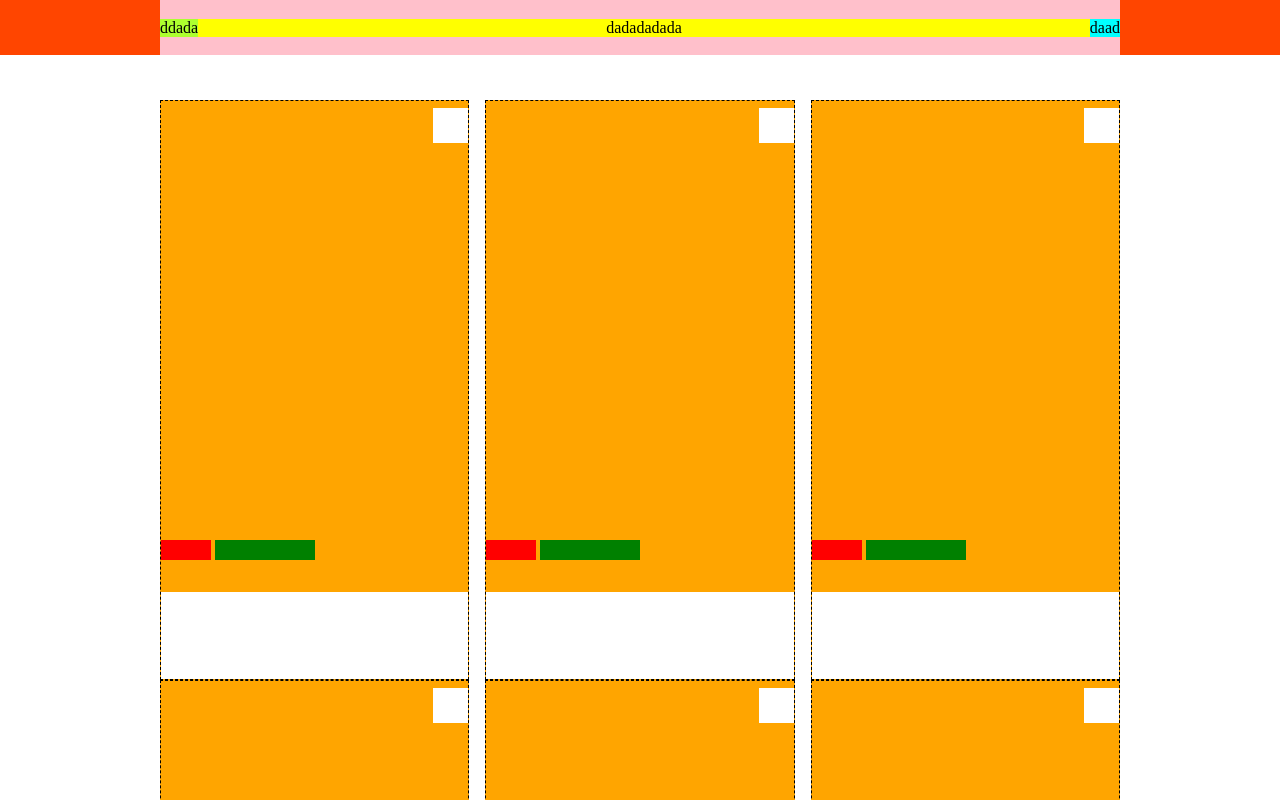
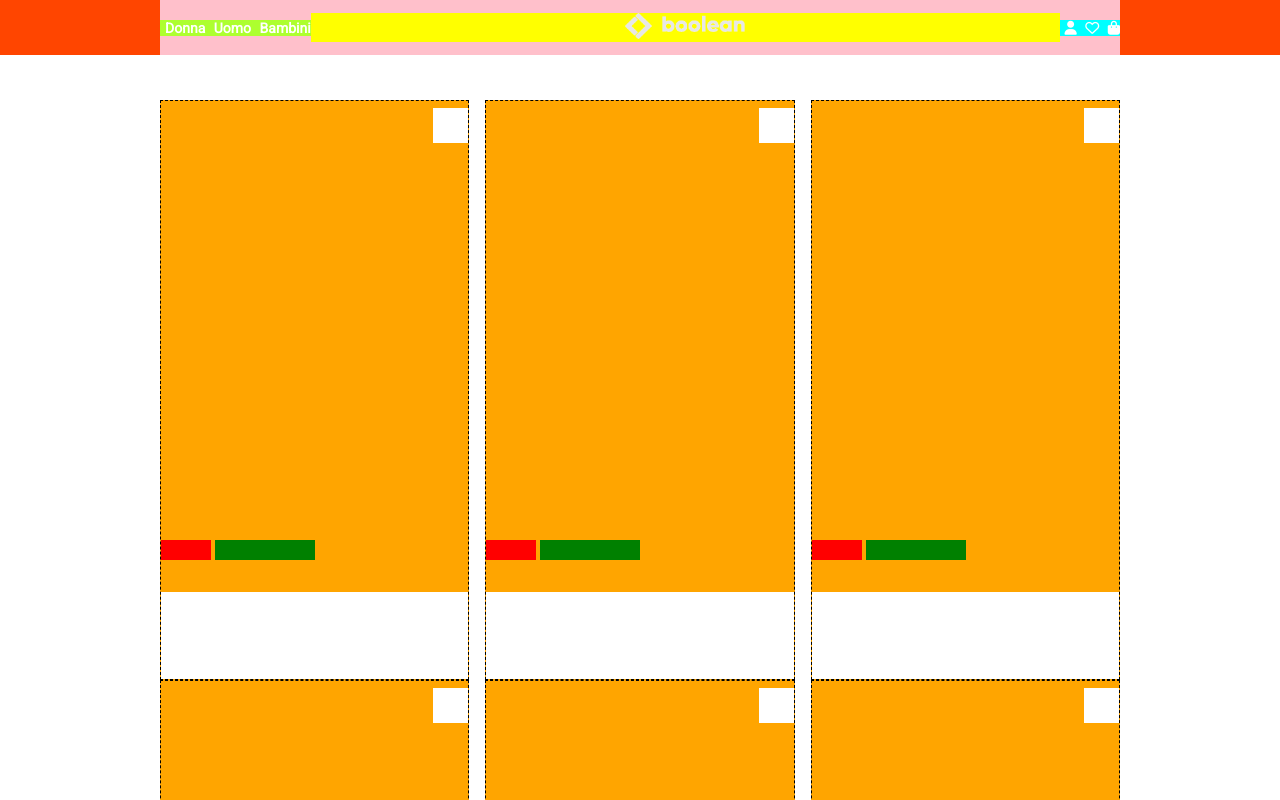
Before and after one commit to DavideDiGi/html-css-boolando, a plain HTML site: page index.html in a window 1280 px wide. Shown: the top 800 px of the page. Drawn offline with Linux system fonts and the light colour scheme.

Commit message:
fine header

```diff
--- a/css/style.css
+++ b/css/style.css
@@ -5,10 +5,55 @@
     padding:0;
     box-sizing: border-box;
 }
+body{
+    font-family: 'Roboto', sans-serif;
+}
 
+header{
+    background-color: rgb(237, 114, 46);
+    width: 100%;
+    height: 55px;
+    font-size: 14px;
+}
 
+header.fixed{
+    position: fixed;
+    top: 0;
+    left: 0;
+    z-index: 30;
+}
 
+.big-container{
+    width: 75%;
+    margin: 0 auto;
+    height: 100%;
+}
 
+header .header-flex-container{
+    height: 100%;
+    display: flex;
+    justify-content: center;
+    align-items: center;
+    justify-content: space-between;
+}
+header a{
+    color: white;
+    text-decoration: none;
+}
+.gender a{
+    font-weight: bold;
+}
+.logo{
+    flex-grow: 1;
+    text-align: center;
+}
+
+.logo img{
+max-width: 120px;
+}
+.header-flex-container a{
+    padding: 0 0 0 5px;
+}
 
 
 
@@ -47,7 +92,6 @@
 /* DEBUG HEADER LEFT SIDE */
 .debug .gender{
     background-color: greenyellow;
-
 }
 
 /* DEBUG HEADER CENTER */
@@ -68,6 +112,7 @@
 /* STACCO IL CONTENUTO DEL MAIN DALLA CIMA DELLA PAGINA */
 .debug main{
     margin-top: 100px;
+
 }
 /* CONTENITORE MAIN FLEX */
 .debug main .flex-container{
--- a/index.html
+++ b/index.html
@@ -6,6 +6,10 @@
     <meta name="viewport" content="width=device-width, initial-scale=1.0">
     <title>Booleando</title>
     <link rel="stylesheet" href="css/style.css">
+    <link rel="preconnect" href="https://fonts.googleapis.com">
+    <link rel="preconnect" href="https://fonts.gstatic.com" crossorigin>
+    <link href="https://fonts.googleapis.com/css2?family=Roboto&display=swap" rel="stylesheet">
+    <link rel="stylesheet" href="https://cdnjs.cloudflare.com/ajax/libs/font-awesome/6.2.1/css/all.min.css" integrity="sha512-MV7K8+y+gLIBoVD59lQIYicR65iaqukzvf/nwasF0nqhPay5w/9lJmVM2hMDcnK1OnMGCdVK+iQrJ7lzPJQd1w==" crossorigin="anonymous" referrerpolicy="no-referrer" />
 </head>
 
 <body class="debug">
@@ -20,24 +24,24 @@
                 <!-- CONTENITORE LINK ALLE SEZIONI DIVISE PER GENERE -->
                 <div class="gender">
                     <!-- LINKS -->
-                   ddada <!-- <a href="#"></a>
-                    <a href="#"></a>
-                    <a href="#"></a> -->
+                   <a href="#">Donna</a>
+                    <a href="#">Uomo</a>
+                    <a href="#">Bambini</a>
 
                 </div>
                 <!-- CONTENITORE LOGO CENTRALE -->
                 <div class="logo">
-                   dadadadada<!-- IMMAGINE LOGO -->
-                    <!-- <img src="" alt=""> -->
+                   <!-- IMMAGINE LOGO -->
+                    <img src="img/boolean-logo.png" alt="">
 
                 </div>
                 <!-- CONTENITORE ICONE ACCOUNT,PREFERITI E CARRELLO -->
                 <div class="header-icons">
-                    daad<!-- ICONE CON LINK -->
-                    <!-- <a href="#"></a>
-                    <a href="#"></a>
-                    <a href="#"></a>
-                -->
+                    <!-- ICONE CON LINK -->
+                    <a href="#"><i class="fa-solid fa-user"></i></a>
+                    <a href="#"><i class="fa-regular fa-heart"></i></a>
+                    <a href="#"><i class="fa-solid fa-bag-shopping"></i></a>
+
                 </div>
             </div>
 
```
